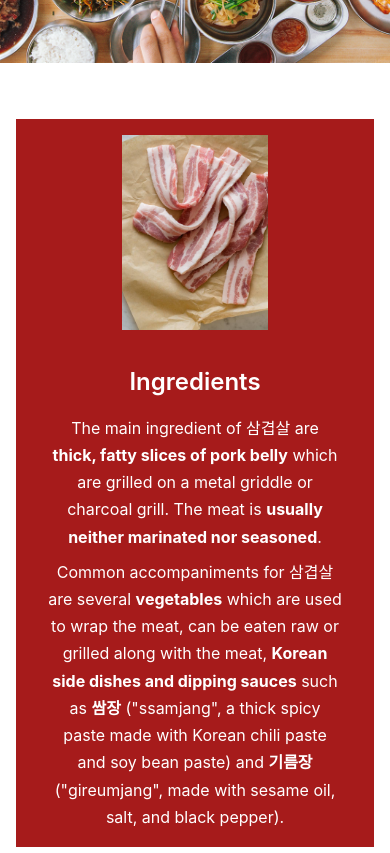
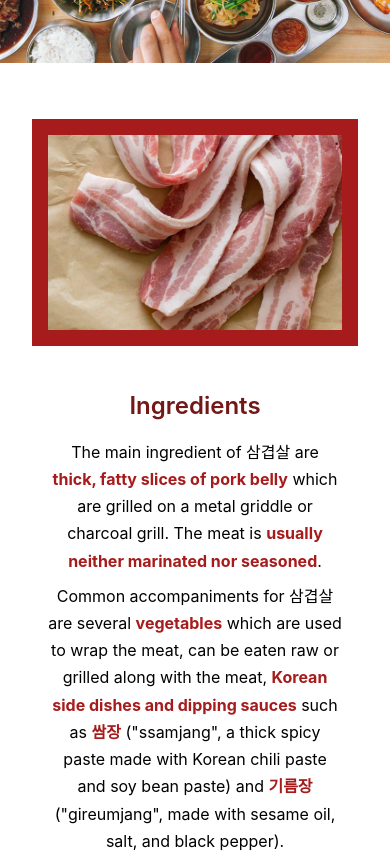
Before and after one commit to d-mini/mediendesign, a React (Create React App) app: page / in a window 390 px wide. Shown: the part 2160-3013 px from the top of the page. Built offline with nearby package versions, Linux system fonts and the light colour scheme.

Commit message:
UPDATE shadow image section

```diff
--- a/src/components/HowTo.js
+++ b/src/components/HowTo.js
@@ -13,7 +13,7 @@ function HowTo() {
             <ShadowImageSection
                 color='primary'
                 image={<img src={ssam} alt='Wrap' />}
-                title={<h1 className={`text-white lg:text-primary mb-3`}>How To Eat</h1>}
+                title={<h1 className={`text-primary mb-3`}>How To Eat</h1>}
                 content=
                 {
                     <div>
--- a/src/components/Ingredients.js
+++ b/src/components/Ingredients.js
@@ -24,15 +24,15 @@ function Ingredients() {
             <ShadowImageSection
                 color='secondary'
                 image={<img src={porkBelly} alt='' />}
-                title={<h1 className={`text-white lg:text-secondary mb-3`}>Ingredients</h1>}
+                title={<h1 className={`text-secondary mb-3`}>Ingredients</h1>}
                 content=
                 {
                     <div>
                         <p className='mb-2'>
-                            The main ingredient of 삼겹살 are <span className='font-bold text-white lg:text-secondary-light'>thick, fatty slices of pork belly</span> which are grilled on a metal griddle or charcoal grill. The meat is <span className='font-bold text-white lg:text-secondary-light'>usually neither marinated nor seasoned</span>.
+                            The main ingredient of 삼겹살 are <span className='font-bold text-secondary-light'>thick, fatty slices of pork belly</span> which are grilled on a metal griddle or charcoal grill. The meat is <span className='font-bold text-secondary-light'>usually neither marinated nor seasoned</span>.
                         </p>
                         <p>
-                            Common accompaniments for 삼겹살 are several <span className='font-bold text-white lg:text-secondary-light'>vegetables</span> which are used to wrap the meat, can be eaten raw or grilled along with the meat, <span className='font-bold text-white lg:text-secondary-light'>Korean side dishes and dipping sauces</span> such as <span className='font-bold text-white lg:text-secondary-light'>쌈장</span> ("ssamjang", a thick spicy paste made with Korean chili paste and soy bean paste) and <span className='font-bold text-white lg:text-secondary-light'>기름장</span> ("gireumjang", made with sesame oil, salt, and black pepper).
+                            Common accompaniments for 삼겹살 are several <span className='font-bold text-secondary-light'>vegetables</span> which are used to wrap the meat, can be eaten raw or grilled along with the meat, <span className='font-bold text-secondary-light'>Korean side dishes and dipping sauces</span> such as <span className='font-bold text-secondary-light'>쌈장</span> ("ssamjang", a thick spicy paste made with Korean chili paste and soy bean paste) and <span className='font-bold text-secondary-light'>기름장</span> ("gireumjang", made with sesame oil, salt, and black pepper).
                         </p>
                     </div>
                 }
--- a/src/components/ShadowImageSection.js
+++ b/src/components/ShadowImageSection.js
@@ -3,17 +3,15 @@ import './Section.css';
 
 function ShadowImageSection(props) {
     return (
-        <div className='w-full py-12 px-12 lg:px-20 lg:py-24 xl:px-36 mt-6 lg:mt-0 mb-6'>
+        <div className='w-full py-12 px-12 lg:px-20 lg:py-24 xl:px-36 mt-6 lg:mt-0'>
             <div className='h-full w-full flex flex-col gap-8 lg:gap-16 lg:flex-row items-center relative z-0'>
-                <div className={`shadow-image lg:relative z-0`}>
+                <div className={`w-full h-full shadow-image relative z-0 mb-6`}>
                     <div className='w-full h-full'>{props.image}</div>
-                    <div className={`w-auto h-auto lg:w-full lg:h-full absolute bg-${props.color}-light -top-4 -right-8 -bottom-4 -left-8 lg:top-6 lg:right-6 lg:left-auto lg:bottom-auto -z-[1]`}></div>
+                    <div className={`w-auto h-auto lg:w-full lg:h-full absolute bg-${props.color}-light -top-4 -right-4 -bottom-4 -left-4 lg:top-6 lg:right-6 lg:left-auto lg:bottom-auto -z-[1]`}></div>
                 </div>
-                <div className='relative z-0 flex flex-col text-center justify-center lg:text-left'>
+                <div className='flex flex-col text-center justify-center lg:text-left'>
                     {props.title}
-                    <div className='text-white lg:text-black'>
-                        {props.content}
-                    </div>
+                    {props.content}
                 </div>
             </div>
 
--- a/src/main.css
+++ b/src/main.css
@@ -471,11 +471,14 @@ video {
 .-top-4 {
   top: -1rem;
 }
+.-right-4 {
+  right: -1rem;
+}
 .-bottom-4 {
   bottom: -1rem;
 }
-.-left-8 {
-  left: -2rem;
+.-left-4 {
+  left: -1rem;
 }
 .z-0 {
   z-index: 0;
@@ -663,6 +666,10 @@ video {
   --tw-text-opacity: 1;
   color: rgb(255 255 255 / var(--tw-text-opacity));
 }
+.text-secondary {
+  --tw-text-opacity: 1;
+  color: rgb(115 23 23 / var(--tw-text-opacity));
+}
 .text-secondary-light {
   --tw-text-opacity: 1;
   color: rgb(166 27 27 / var(--tw-text-opacity));
@@ -733,10 +740,6 @@ video {
 
   .lg\:absolute {
     position: absolute;
-  }
-
-  .lg\:relative {
-    position: relative;
   }
 
   .lg\:left-1\/2 {
@@ -847,26 +850,6 @@ video {
   .lg\:text-right {
     text-align: right;
   }
-
-  .lg\:text-primary {
-    --tw-text-opacity: 1;
-    color: rgb(2 38 1 / var(--tw-text-opacity));
-  }
-
-  .lg\:text-secondary {
-    --tw-text-opacity: 1;
-    color: rgb(115 23 23 / var(--tw-text-opacity));
-  }
-
-  .lg\:text-secondary-light {
-    --tw-text-opacity: 1;
-    color: rgb(166 27 27 / var(--tw-text-opacity));
-  }
-
-  .lg\:text-black {
-    --tw-text-opacity: 1;
-    color: rgb(0 0 0 / var(--tw-text-opacity));
-  }
 }
 @media (min-width: 1280px) {
 
```
